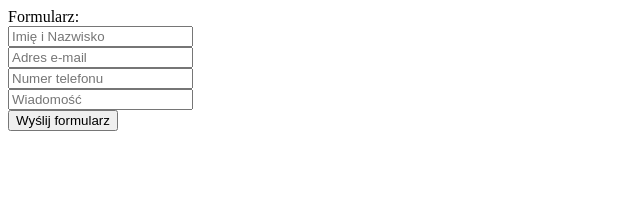
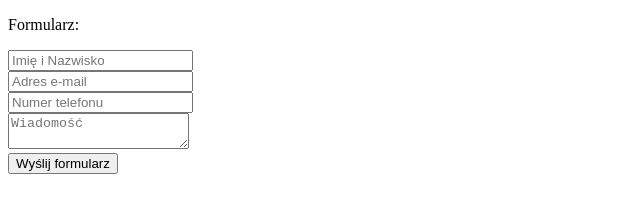
Before and after one commit to hubihubi07/3-formularz-formspree, a plain HTML site: page index.html in a window 1280 px wide. Shown: the whole page, without its empty margins (0-640 px from the left). Drawn offline with Linux system fonts and the light colour scheme.

Commit message:
poprawka

```diff
--- a/index.html
+++ b/index.html
@@ -10,11 +10,11 @@
 <body>
 
     <form action="https://formspree.io/f/mnqkggpy" method="post">
-        <label for="form">Formularz:</label><br>
+        <p for="form">Formularz:</p>
         <input type="text" name="name" placeholder="Imię i Nazwisko"><br>
         <input type="email" name="email" placeholder="Adres e-mail"><br>
         <input type="tel" name="phone-number" placeholder="Numer telefonu"><br>
-        <input type="message" name="message" placeholder="Wiadomość"><br>
+        <textarea type="message" name="message" placeholder="Wiadomość"></textarea><br>
         <input type="submit" value="Wyślij formularz">
     </form>
 
```
